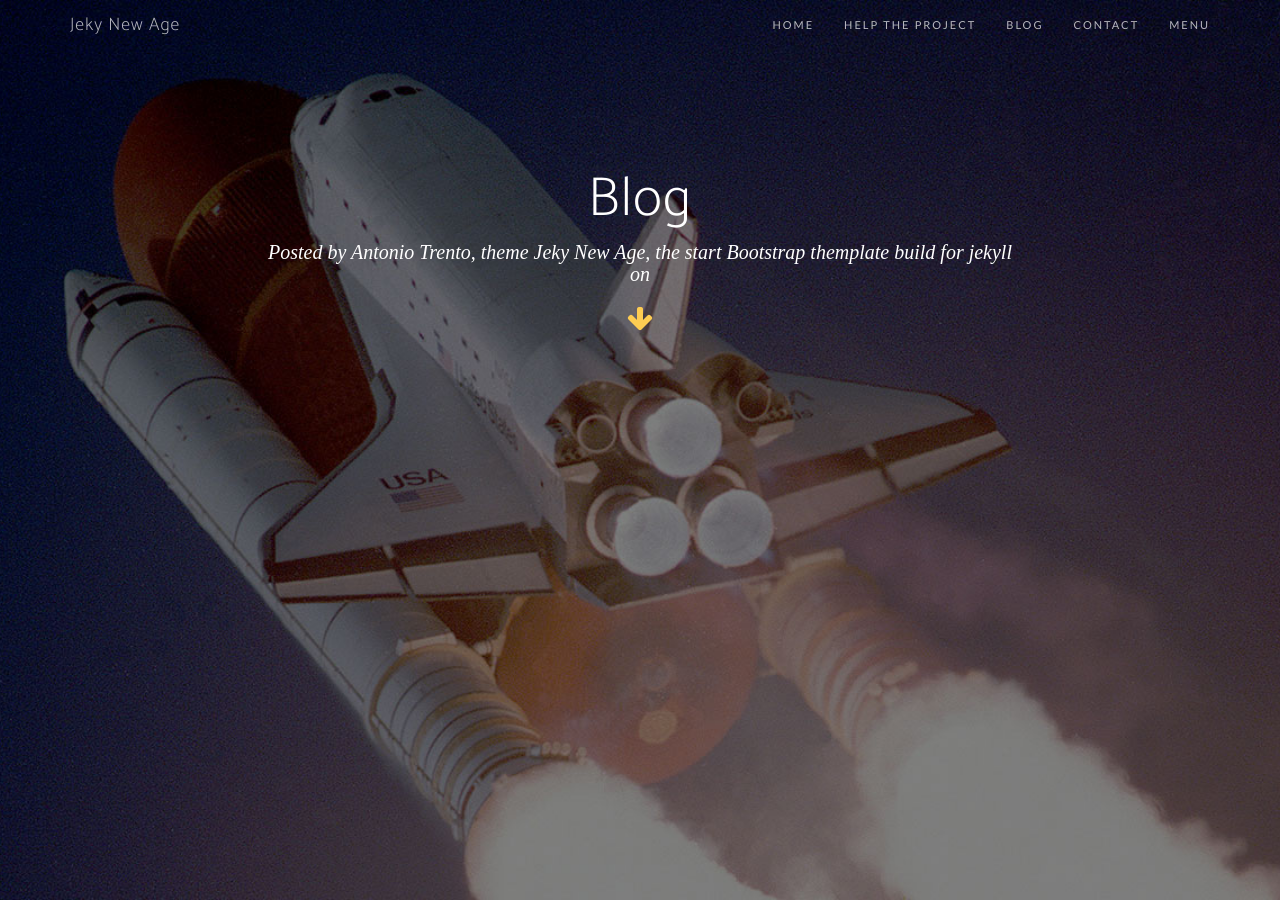
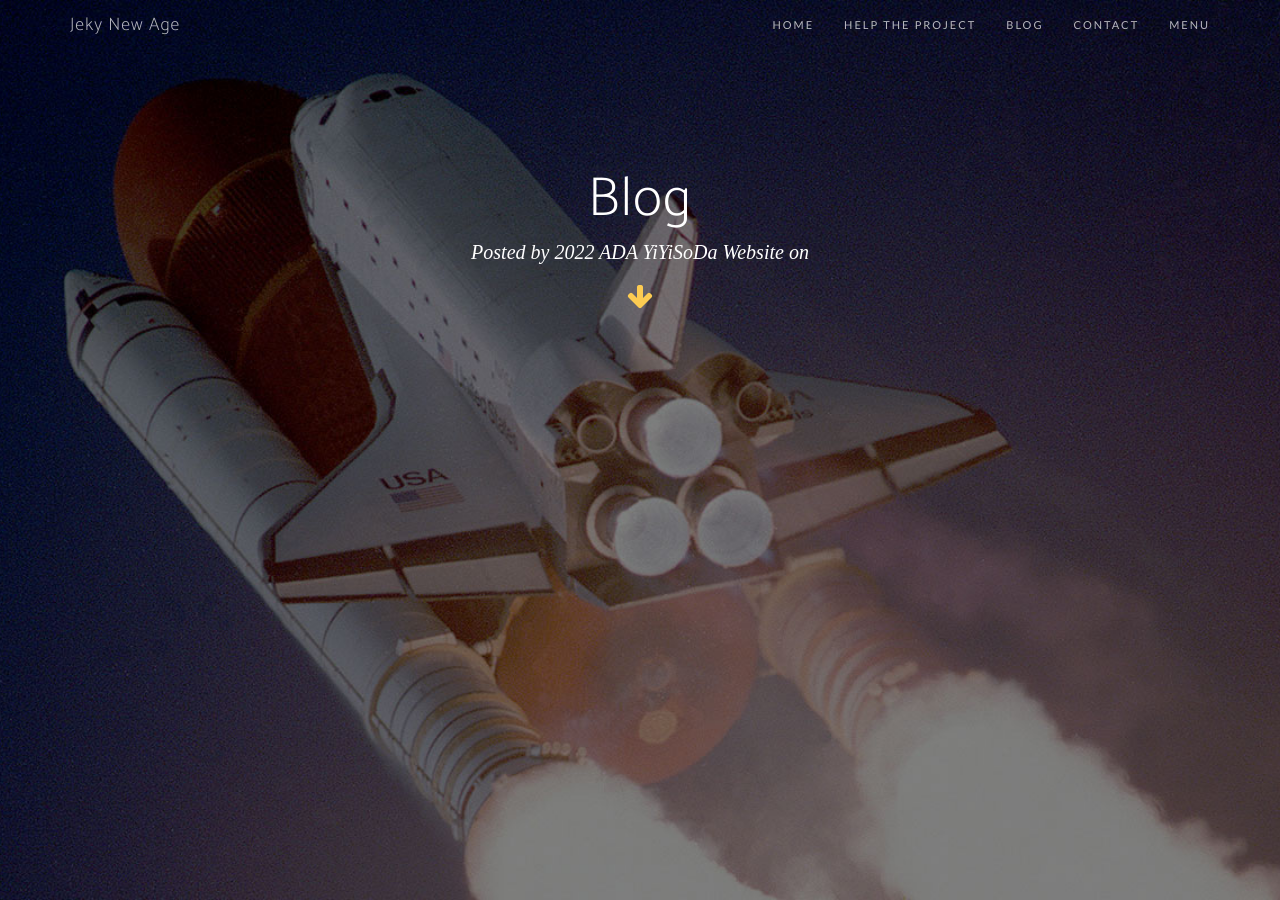
Before and after one commit to YiYiSoDa/YiYiSoDa.github.io, a Jekyll site: the page built from blog.html, in a window 1280 px wide and 900 px high. Built offline with Jekyll 4.4.1, drawn with Linux system fonts in a browser that asks for light colours; nearby versions of some CDN libraries; some web fonts are replaced.

Commit message:
Update _config.yml

```diff
--- a/_config.yml
+++ b/_config.yml
@@ -1,7 +1,7 @@
 # Site settings
-title: Antonio Trento, theme Jeky New Age, the start Bootstrap themplate build for jekyll
+title: 2022 ADA YiYiSoDa Website
 email:
-description: A jekyll template for landing pages, portfolio and blogging
+description: 2022 ADA YiYiSoDa Website
 
 baseurl: "/YiYiSoDa.github.io" # the subpath of your site, e.g. /blog/ (If you use organization leave empty)
 url: "https://yiyisoda.github.io/" # the base hostname & protocol for your site
```
